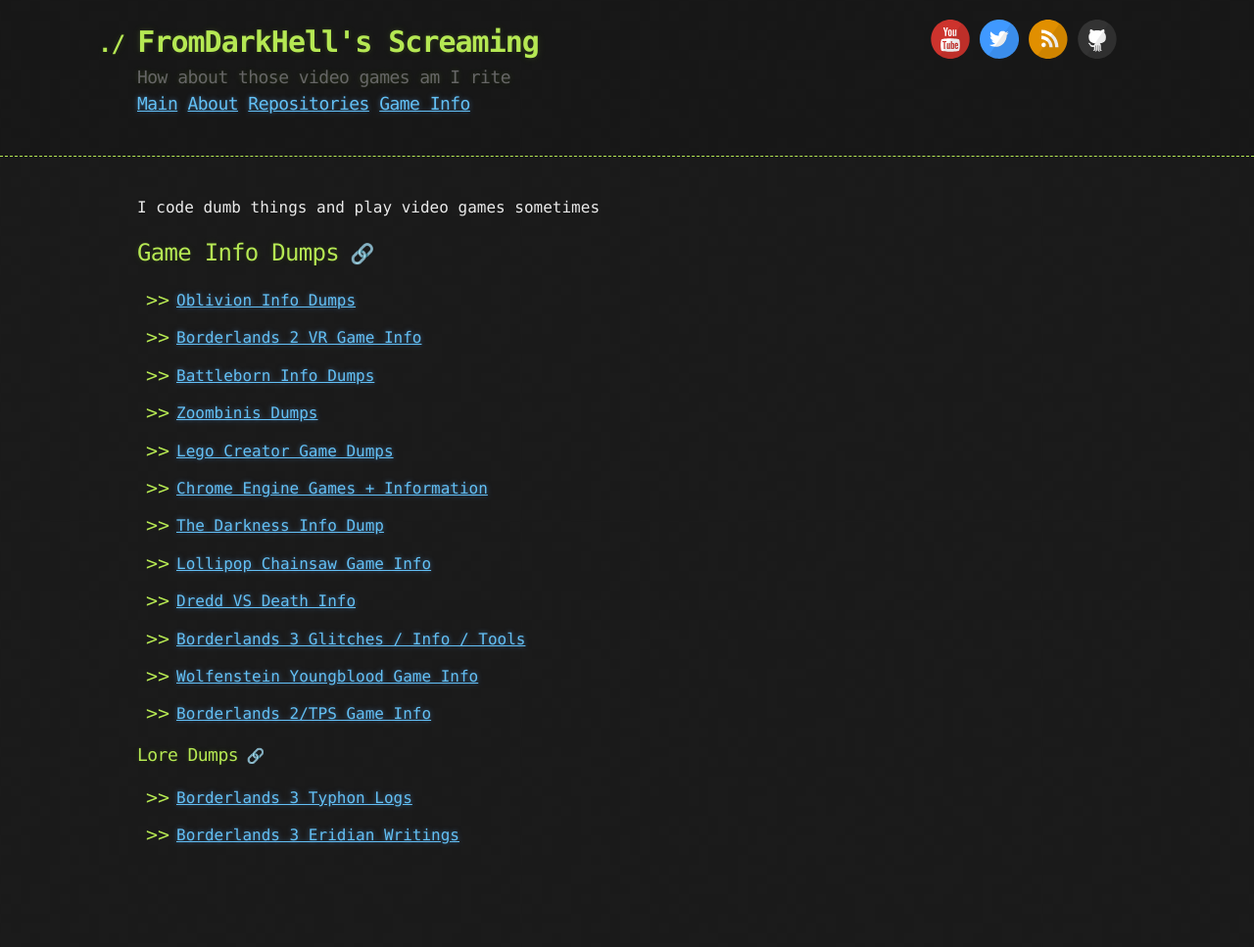
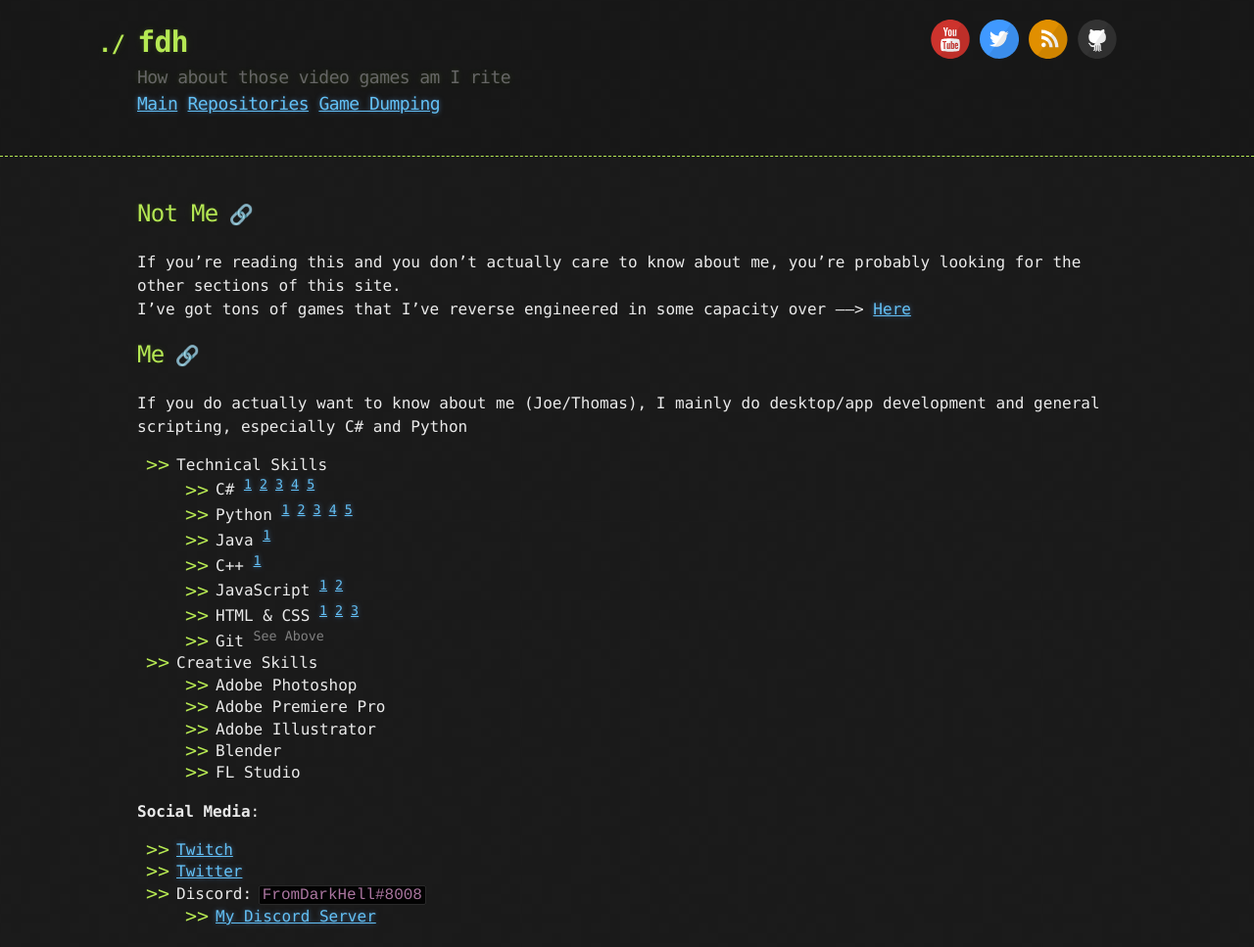
Before and after one commit to FromDarkHell/FromDarkHell.github.io, a Jekyll site: the page built from index.md, in a window 1280 px wide. Shown: the whole page at 98% size. Built offline with Jekyll 4.4.1, drawn with Linux system fonts in a browser that asks for light colours; before the commit the page ends 900 px from its top, so only the background shows below that.

Commit message:
I decided to do a page redo
- Decided to "professionalize" this site up a bit more
- Add a favicon (it's twemoji)
- Add in jekyll-redirect-from
- Remove this repo from the repositories list, it's pretty useless to do that

```diff
--- a/Gemfile
+++ b/Gemfile
@@ -1,3 +1,4 @@
 source 'https://rubygems.org'
 gem 'github-pages', group: :jekyll_plugins
 gem 'jekyll-target-blank'
+gem 'jekyll-redirect-from'
--- a/_config.yml
+++ b/_config.yml
@@ -5,7 +5,7 @@
 # Name of your site (displayed in the header)
 author: FromDarkHell
 name: FromDarkHell's Screaming
-title: FromDarkHell's Screaming
+title: fdh
 
 show_downloads: true
 theme: jekyll-theme-hacker
@@ -19,8 +19,10 @@
 plugins:
     - jekyll-paginate
     - jekyll-redirect-from
-    - jekyll-feed
+    - jekyll-feed # Create an Atom feed using the official Jekyll feed gem
     - jekyll-target-blank
+    - jekyll-sitemap # Create a sitemap using the official Jekyll sitemap gem
+
 #
 # Flags below are optional
 #
@@ -72,6 +74,7 @@
   # Use GitHub flavored markdown, including triple backtick fenced code blocks
   input: GFM
   hard_wrap: true
+
   # Jekyll 3 and GitHub Pages now only support rouge for syntax highlighting
   syntax_highlighter: rouge
   syntax_highlighter_opts:
@@ -85,10 +88,8 @@
 sass:
   style: :expanded # You might prefer to minify using :compressed
 
-# Use the following plug-ins
-gems:
-  - jekyll-sitemap # Create a sitemap using the official Jekyll sitemap gem
-  - jekyll-feed # Create an Atom feed using the official Jekyll feed gem
+whitelist:
+  - jekyll-redirect-from
 
 # Exclude these files from your production _site
 exclude:
--- a/_layouts/default.html
+++ b/_layouts/default.html
@@ -6,6 +6,7 @@
     <meta name="viewport" content="width=device-width, initial-scale=1">
     <link rel="stylesheet" href="{{ '/assets/css/style.css?v=' | append: site.github.build_revision | relative_url }}">
     <link rel="alternate" type="application/atom+xml" title="RSS Feed" href="/feed.xml">
+    <link rel="icon" type="image/png" href="/favicon.png"/>
     {% seo %}
   </head>
 
@@ -18,9 +19,8 @@
         <h2>{{ site.description | default: site.github.project_tagline }}
           <nav style="box-sizing: border-box;">
             <a href="{{ site.baseurl }}/">Main</a>
-            <a href="{{ site.baseurl }}/about">About</a>
             <a href="{{ site.baseurl }}/repos">Repositories</a>
-            <a href="{{ site.baseurl }}/gameinfo">Game Info</a>
+            <a href="{{ site.baseurl }}/gameinfo">Game Dumping</a>
           </nav>
         </h2>
       </div>
--- a/index.md
+++ b/index.md
@@ -1,19 +1,35 @@
 ---
 layout: default
+title: Main
+redirect_from:
+  - /about/
 ---
 
-I code dumb things and play video games sometimes
+## Not Me
+If you're reading this and you don't actually care to know about me, you're probably looking for the other sections of this site.
+I've got tons of games that I've reverse engineered in some capacity over -----> [Here](/gameinfo)
 
-## Game Info Dumps
-{% assign posts = site.posts | where:"gameInfo", "true" %}
+## Me
 
-{% for post in posts %}
-*   [{{ post.title }}]({{ site.baseurl }}{{ post.url }})
-{% endfor %}
+If you do actually want to know about me (Joe/Thomas), I mainly do desktop/app development and general scripting, especially C# and Python
 
-### Lore Dumps
+* Technical Skills
+	- C# <sup>[1](https://github.com/FromDarkHell/BL3ProfileEditor) [2](https://github.com/FromDarkHell/BorderlandsDiscordRP) [3](https://github.com/FromDarkHell/OblivionDownpatcher) [4](https://github.com/FromDarkHell/DownpatcherSharp) [5](https://github.com/FromDarkHell/PS3TRPViewer)</sup>
+	- Python <sup>[1](https://github.com/FromDarkHell/BL3NotesReader) [2](https://github.com/FromDarkHell/bl-sdk-mods) [3](https://github.com/FromDarkHell/PaydayRoulette) [4](https://github.com/FromDarkHell/BL3ShiftRedeemer) [5](https://github.com/bl-sdk/bl-sdk.github.io/blob/main/scripts/GenerateModDocs.py)</sup>
+	- Java <sup>[1](https://www.youtube.com/watch?v=VkRgUqru3oU)</sup>
+	- C++ <sup>[1](https://github.com/FromDarkHell/BL3DX11Injection)</sup>
+	- JavaScript <sup>[1](https://github.com/FromDarkHell/BL3NotesReader) [2](/Simulstream)</sup>
+	- HTML & CSS <sup>[1](https://github.com/FromDarkHell/OBSBrowserSourceLayout) [2](https://github.com/FromDarkHell/BL3NotesReader) [3](/Simulstream)</sup>
+	- Git <sup style="color: gray">See Above</sup>
+* Creative Skills
+	- Adobe Photoshop
+	- Adobe Premiere Pro
+	- Adobe Illustrator
+	- Blender
+	- FL Studio
 
-{% assign lore = site.posts | where:"loreInfo", "true" %}
-{% for post in lore %}
-*   [{{ post.title }}]({{ site.baseurl }}{{ post.url }})
-{% endfor %}
+**Social Media**:
+* [Twitch](https://www.twitch.tv/fromdarkhell)
+* [Twitter](https://twitter.com/FromDarkHell)
+* Discord: `FromDarkHell#8008`
+	- [My Discord Server](https://discord.gg/S8FMqhc)
```
Also changed, not shown: _posts/gameInfo/2021-4-30-Borderlands-2-VR.md (+2 -1 lines), _posts/gameInfo/2021-7-18-Spy-Who-Shrunk-Me.md (added, +292 -0 lines), about.md (deleted, +0 -12 lines), gameInfo.md (+8 -2 lines), repositories.md (+1 -1 lines), favicon.png (added), 1 other file.
